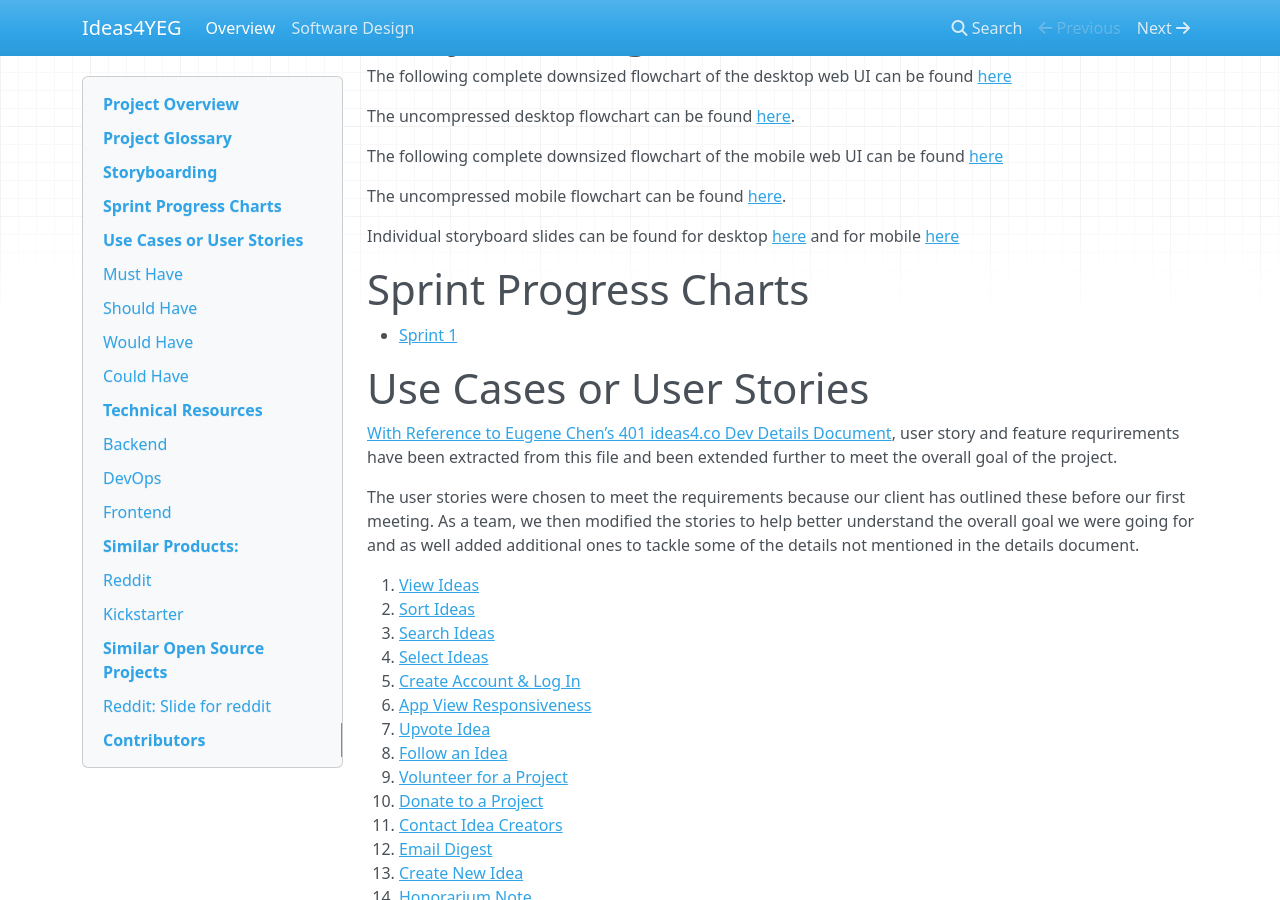
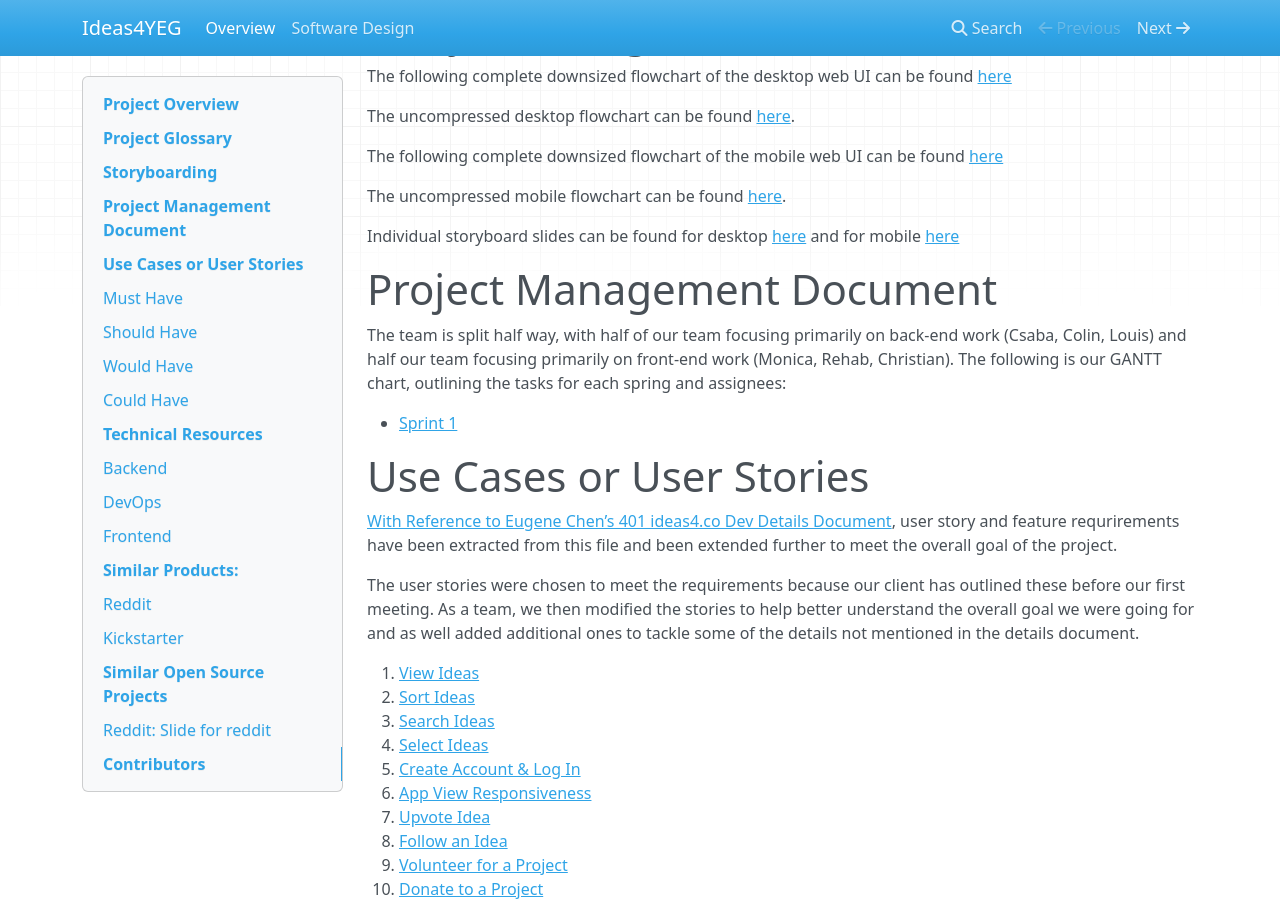
Before and after one commit to UAlberta-CMPUT401/Ideas-for-YEG, an MkDocs documentation site: the page built from docs/index.md, in a window 1280 px wide and 900 px high, scrolled down 971 px. Built offline with MkDocs 1.6.1, drawn with Linux system fonts in a browser that asks for light colours; nearby versions of some CDN libraries.

Commit message:
Updated project management document

```diff
--- a/docs/index.md
+++ b/docs/index.md
@@ -37,7 +37,9 @@ The following complete downsized flowchart of the mobile web UI  can be found [h
 The uncompressed mobile flowchart can be found [here](https://github.com/UAlberta-CMPUT401/Ideas-for-YEG/blob/master/docs/Storyboard_Mobile.jpg).
 
 Individual storyboard slides can be found for desktop [here](https://github.com/UAlberta-CMPUT401/Ideas-for-YEG/blob/master/docs/Storyboard_Desktop_Frames.pdf) and for mobile [here](https://github.com/UAlberta-CMPUT401/Ideas-for-YEG/blob/master/docs/Storyboard_Mobile_Frames.pdf)
-# Sprint Progress Charts
+# Project Management Document
+The team is split half way, with half of our team focusing primarily on back-end work (Csaba, Colin, Louis) and half our team focusing primarily on front-end work (Monica, Rehab, Christian). The following is our GANTT chart, outlining the tasks for each spring and assignees:
+
 * [Sprint 1](https://ualberta-cmput401.github.io/Ideas-for-YEG/Gantt_Chart_Sprint1.pdf)
 
 # Use Cases or User Stories
```
